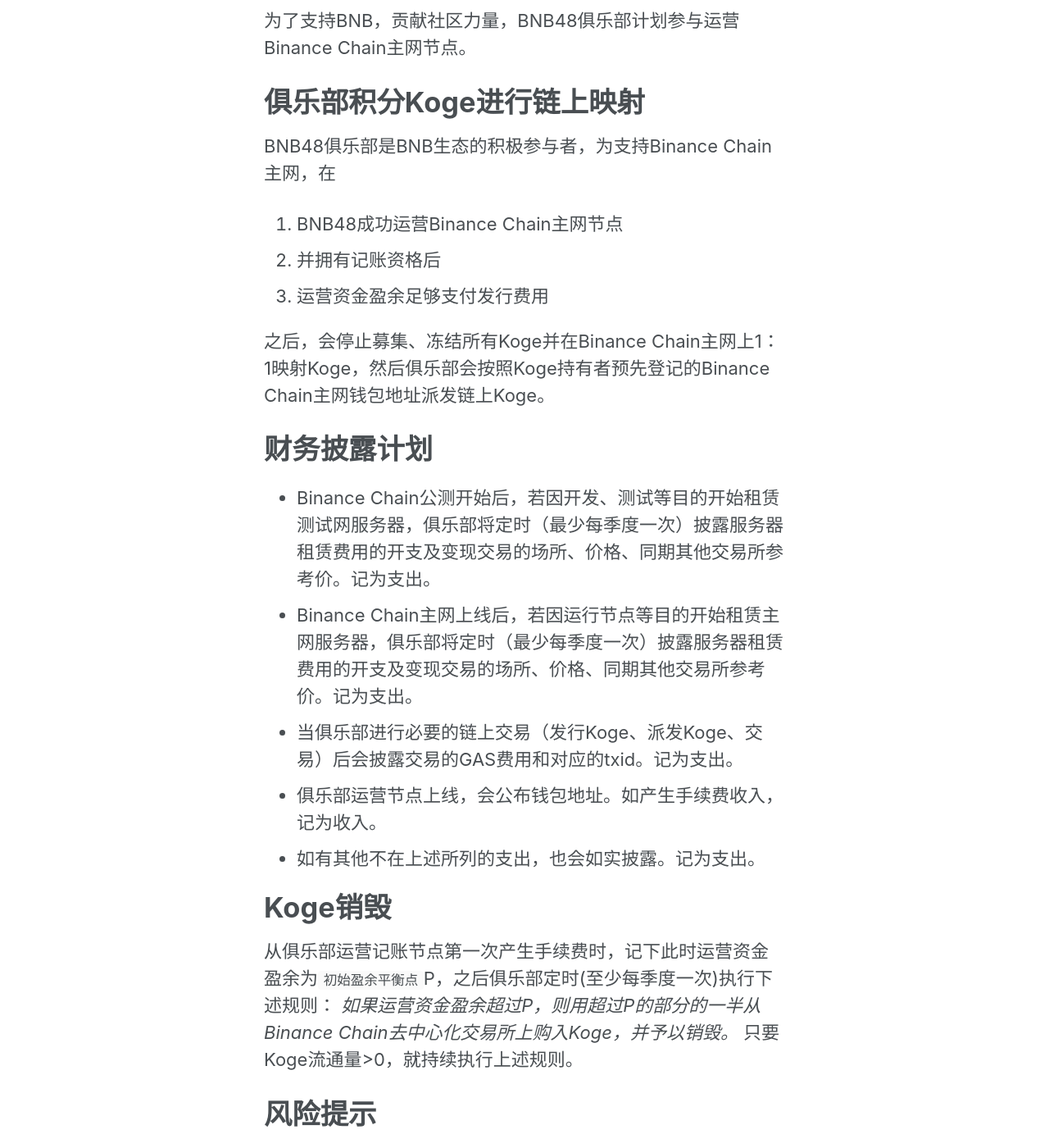
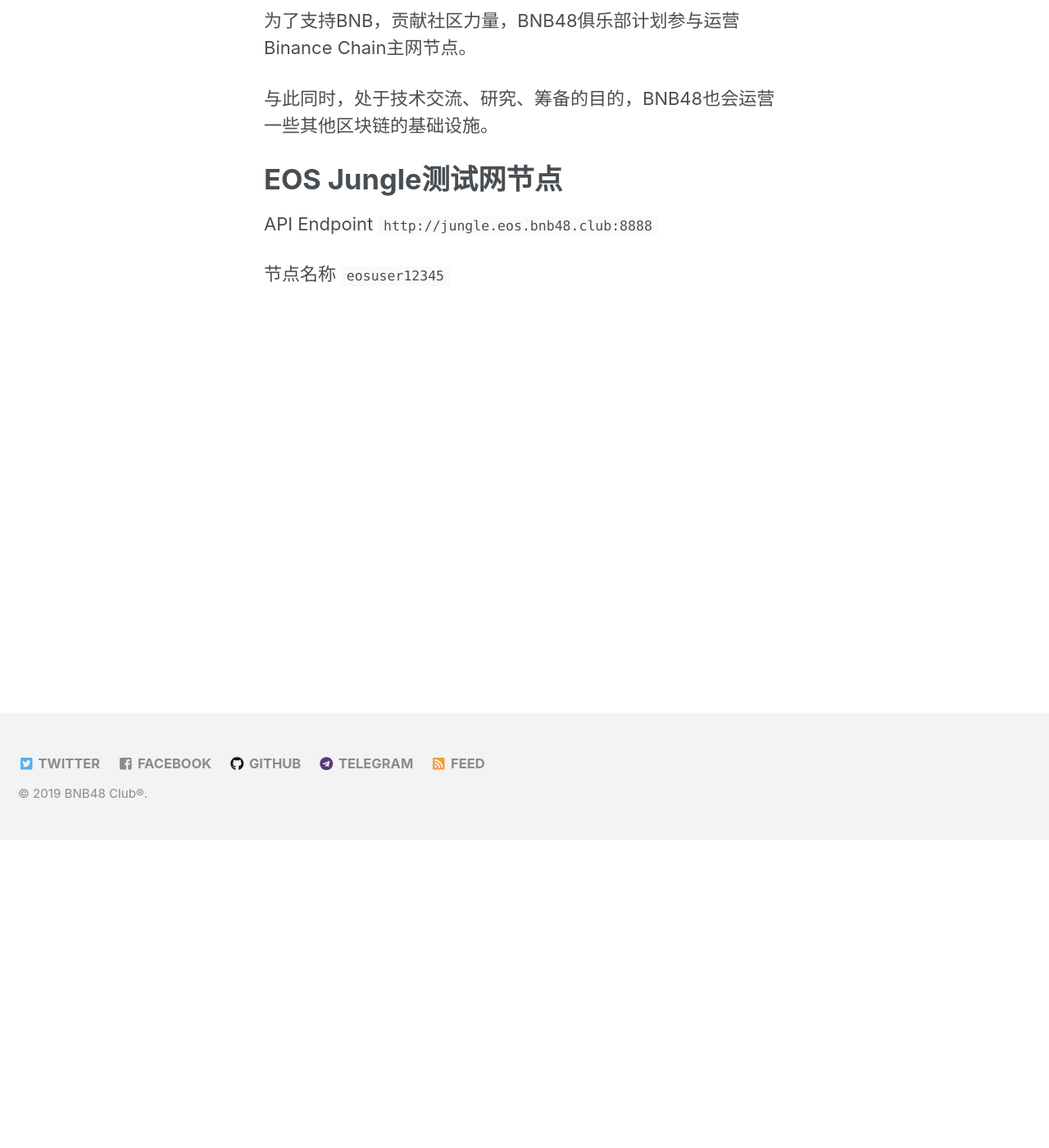
Before and after one commit to 48Club/BNB48Club.github.io, a Jekyll site: the page built from _pages/48node.md, in a window 1280 px wide and 1400 px high, scrolled down 376 px. Shown: the whole window at 82% size. Built offline with Jekyll 4.4.1, drawn with Linux system fonts in a browser that asks for light colours; some of the changed text lies outside the part shown.

Commit message:
新增了48财务，分担了原来写在koge和about里面的一些内容

```diff
--- a/_pages/48node.md
+++ b/_pages/48node.md
@@ -10,32 +10,9 @@
 
 为了支持BNB，贡献社区力量，BNB48俱乐部计划参与运营Binance Chain主网节点。
 
-# 俱乐部积分Koge进行链上映射
-BNB48俱乐部是BNB生态的积极参与者，为支持Binance Chain主网，在
-1. BNB48成功运营Binance Chain主网节点
-2. 并拥有记账资格后
-3. 运营资金盈余足够支付发行费用
+与此同时，处于技术交流、研究、筹备的目的，BNB48也会运营一些其他区块链的基础设施。
 
-之后，会停止募集、冻结所有Koge并在Binance Chain主网上1：1映射Koge，然后俱乐部会按照Koge持有者预先登记的Binance Chain主网钱包地址派发链上Koge。
+# EOS Jungle测试网节点
+API Endpoint `http://jungle.eos.bnb48.club:8888`
 
-# 财务披露计划
-- Binance Chain公测开始后，若因开发、测试等目的开始租赁测试网服务器，俱乐部将定时（最少每季度一次）披露服务器租赁费用的开支及变现交易的场所、价格、同期其他交易所参考价。记为支出。
-- Binance Chain主网上线后，若因运行节点等目的开始租赁主网服务器，俱乐部将定时（最少每季度一次）披露服务器租赁费用的开支及变现交易的场所、价格、同期其他交易所参考价。记为支出。
-- 当俱乐部进行必要的链上交易（发行Koge、派发Koge、交易）后会披露交易的GAS费用和对应的txid。记为支出。
-- 俱乐部运营节点上线，会公布钱包地址。如产生手续费收入，记为收入。
-- 如有其他不在上述所列的支出，也会如实披露。记为支出。
-
-# Koge销毁
-从俱乐部运营记账节点第一次产生手续费时，记下此时运营资金盈余为`初始盈余平衡点`P，之后俱乐部定时(至少每季度一次)执行下述规则：
-*如果运营资金盈余超过P，则用超过P的部分的一半从Binance Chain去中心化交易所上购入Koge，并予以销毁。*
-只要Koge流通量>0，就持续执行上述规则。
-
-# 风险提示
-- 虽然BNB48团队及成员有运营BTC挖矿节点、ETH挖矿节点、ETH信息全节点、EOS普通节点等区块链节点的经验，但Binance Chain的公链共识类型、节点要求均尚未确定，有可能技术能力不足以运营节点。
-- BNB48即使能够成功运营节点，也存在由于各种原因无法当选为记账节点的可能性。
-- Binance Chain节点的收入存在无法覆盖开支的可能性。
-# 项目终止
-BNB48的主网节点计划遇到以下情形时会宣布终止：
-1. 如果运营资金全部花费完时BNB48仍无法成功运营节点或无法获得记账资格，则停止运营。
-1. 如果在俱乐部节点尚未取得记账资格之前根据币安发布的目前(2019/1/15)尚未知的规则或在筹备中发现了目前尚未意识到的客观条件限制，使得BNB48没有可能运营节点或取得节点记账资格，则无论运营资金是否有盈余都会立即停止运营。
-1. 即使取得记账资格，若节点收益无法覆盖成本，使得运营资金盈余下降至0，则终止继续运营。
+节点名称 `eosuser12345`
```
Also changed, not shown: _data/navigation.yml (+8 -6 lines), _pages/48finance.md (added, +42 -0 lines), _pages/about48.md (+0 -19 lines), _pages/koge48.md (+3 -3 lines).
